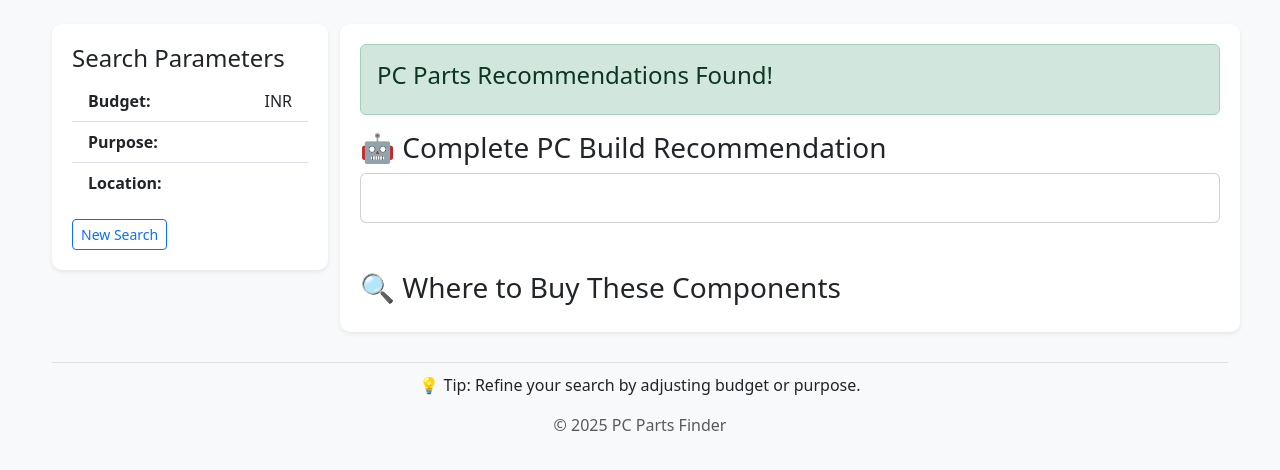
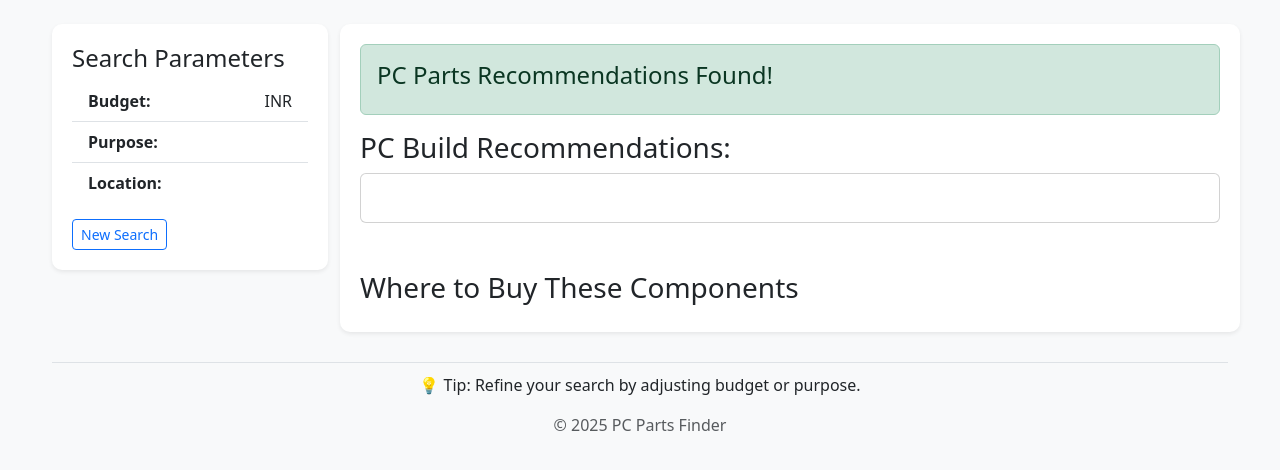
Before and after one commit to prtmsh/searchPC, a Django app: template searchpc_project/templates/pc_finder/results.html in a window 1280 px wide. Shown: the part 158-628 px from the top of the page. Run offline with Django 5.2, Linux system fonts and the light colour scheme; the template is opened without the code that fills it, so the values that code supplies are empty; some libraries are stand-ins or nearby versions.

Commit message:
remove emojis

```diff
--- a/searchpc_project/templates/pc_finder/results.html
+++ b/searchpc_project/templates/pc_finder/results.html
@@ -53,7 +53,7 @@
     </div>
 
     <div class="mb-5">
-        <h3>🤖 Complete PC Build Recommendation</h3>
+        <h3>PC Build Recommendations:</h3>
         <div class="card">
             <div class="card-body">
                 <pre style="white-space: pre-wrap;">{{ ai_recommendation }}</pre>
@@ -61,7 +61,7 @@
         </div>
     </div>
 
-    <h3>🔍 Where to Buy These Components</h3>
+    <h3>Where to Buy These Components</h3>
     <div class="accordion" id="componentsAccordion">
         {% for category, parts in part_recommendations.items %}
         {% if parts %}
```
